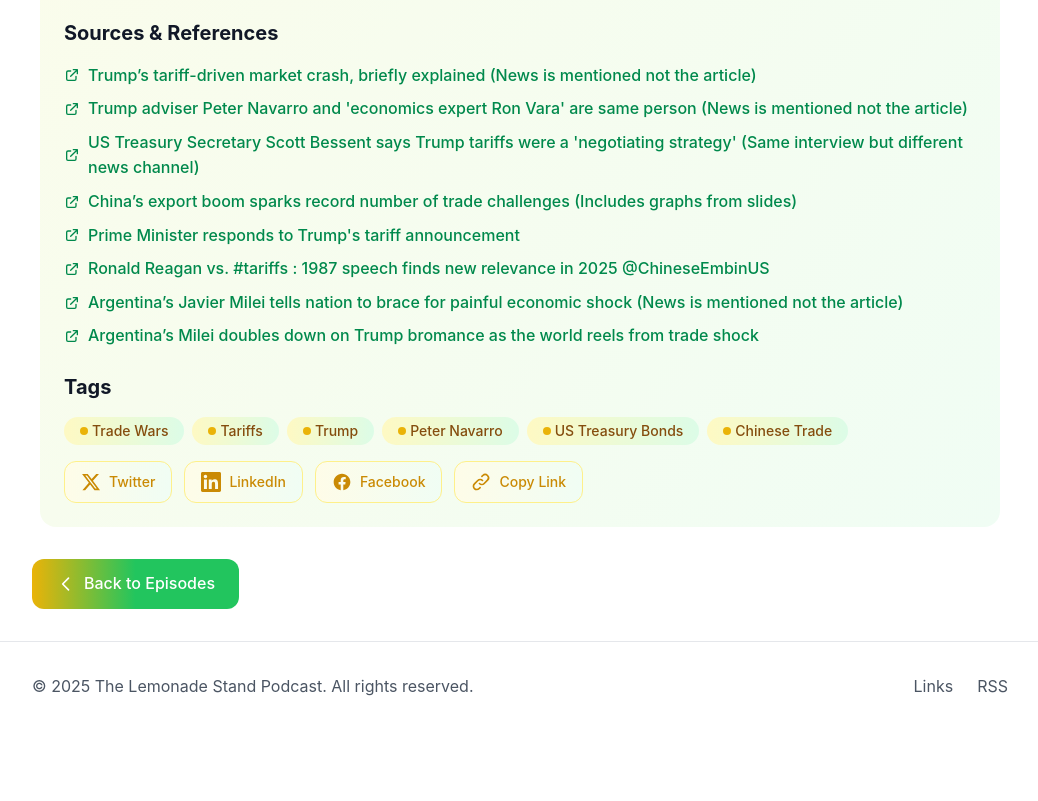
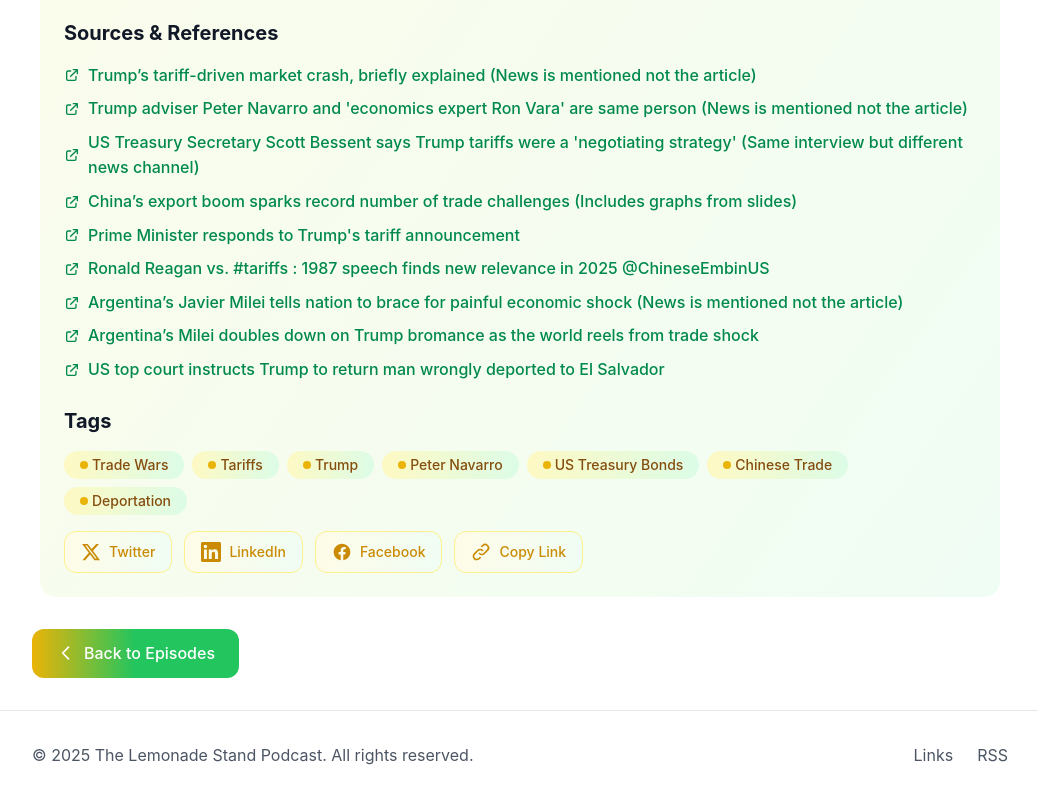
Before and after one commit to LemonadeStandPodcast/LemonadeStandPodcast.github.io, an Astro site: page /episodes/trade-wars-have-begun in a window 1280 px wide. Shown: the part 873-1674 px from the top of the page, without its empty margins (120-1158 px from the left). Before the commit the page ends 1604 px from the top, so only its background shows below. Built offline with nearby package versions, Linux system fonts and the light colour scheme; Astro itself is replaced by a stand-in of ours.

Commit message:
feat: add "Deportation" tag and related citation to "The Trade Wars Have Begun" episode

```diff
--- a/src/content/episodes/trade-wars-have-begun.md
+++ b/src/content/episodes/trade-wars-have-begun.md
@@ -12,6 +12,7 @@
   - "Peter Navarro"
   - "US Treasury Bonds"
   - "Chinese Trade"
+  - "Deportation"
 citations:
   - title: "Trump’s tariff-driven market crash, briefly explained (News is mentioned not the article)"
     url: "https://www.vox.com/the-logoff-newsletter-trump/407468/trump-tariff-market-crash-economy-recession"
@@ -29,4 +30,6 @@
     url: "https://www.aljazeera.com/news/2023/12/11/argentinas-javier-milei-tells-nation-to-brace-for-painful-economic-shock"
   - title: "Argentina’s Milei doubles down on Trump bromance as the world reels from trade shock"
     url: "https://apnews.com/article/argentina-milei-trump-tariffs-trade-maralago-imf-f32bdc39d79632dfa9fdd3a1e05fb0a3"
+  - title: "US top court instructs Trump to return man wrongly deported to El Salvador"
+    url: "https://bbc.com/news/articles/c62gnzzeg34o"
 ---
```
